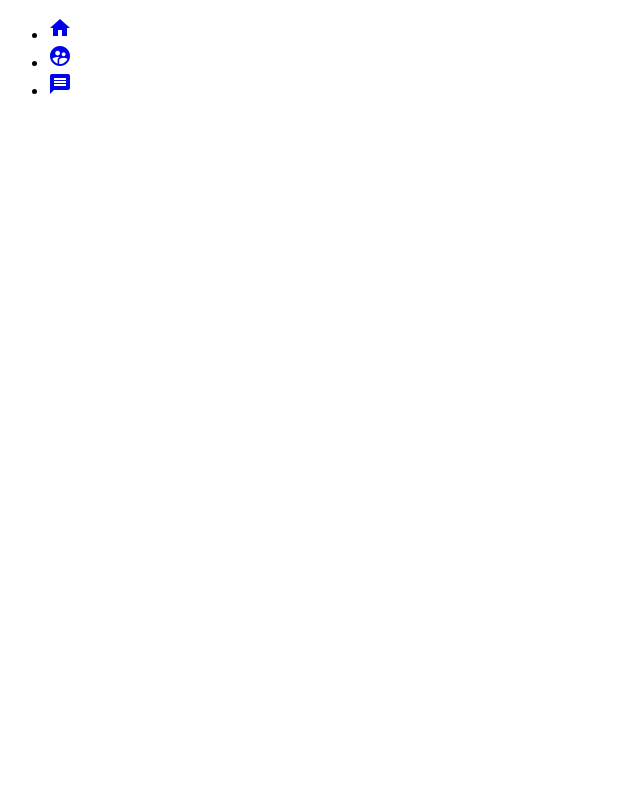
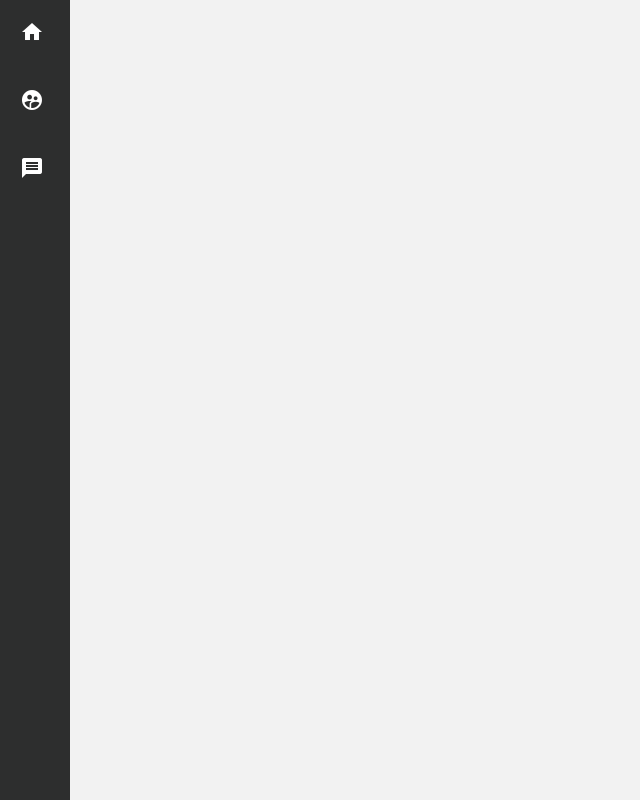
Before and after one commit to c11andra/AngularLab, an Angular app in the folder A6Lab/: page / in a window 1280 px wide. Shown: the whole page, without its empty margins (0-640 px from the left). Built offline with nearby package versions, Linux system fonts and the light colour scheme.

Commit message:
Beautify sidebar with css

```diff
--- a/A6Lab/src/app/sidebar/sidebar.component.html
+++ b/A6Lab/src/app/sidebar/sidebar.component.html
@@ -6,12 +6,12 @@
       </a>
     </li>
     <li>
-        <a routerLink="users">
+        <a routerLink="/users">
             <i class="material-icons">supervised_user_circle</i>
         </a>
       </li>
       <li>
-          <a routerLink="posts">
+          <a routerLink="/posts">
               <i class="material-icons">message</i>
           </a>
         </li>
--- a/A6Lab/src/app/sidebar/sidebar.component.scss
+++ b/A6Lab/src/app/sidebar/sidebar.component.scss
@@ -0,0 +1,24 @@
+nav {
+    background: #2D2E2E;
+    height: 100%;
+
+    ul {
+        list-style-type: none;
+        padding: 0;
+        margin: 0;
+
+        li {
+
+            a {
+                color: #fff;
+                padding: 20px;
+                display: block;
+            }
+
+            .activated {
+                background-color: #00a8ff;
+            }
+        }
+    }
+
+}
--- a/A6Lab/src/styles.scss
+++ b/A6Lab/src/styles.scss
@@ -1 +1,49 @@
 /* You can add global styles to this file, and also import other style files */
+body {
+    margin: 0;
+    background: #F2F2F2;
+    font-family: 'Montserrat', sans-serif;
+    height: 100vh;
+}
+
+#container {
+   display: grid;
+   grid-template-columns: 70px auto;
+   height: 100%;
+
+   #content {
+       padding: 30px 50px;
+
+       ul {
+           list-style-type: none;
+           margin:0;padding:0;
+
+           li {
+               background: #fff;
+               border-radius: 8px;
+               padding: 20px;
+               margin-bottom: 8px;
+
+               a {
+                   font-size: 1.5em;
+                   text-decoration: none;
+                   font-weight: bold;
+                   color:#00A8FF;
+               }
+
+               ul {
+                   margin-top: 20px;
+
+                   li {
+                       padding:0;
+
+                       a {
+                           font-size: 1em;
+                           font-weight: 300;
+                       }
+                   }
+               }
+           }
+       }
+   }
+}
```
